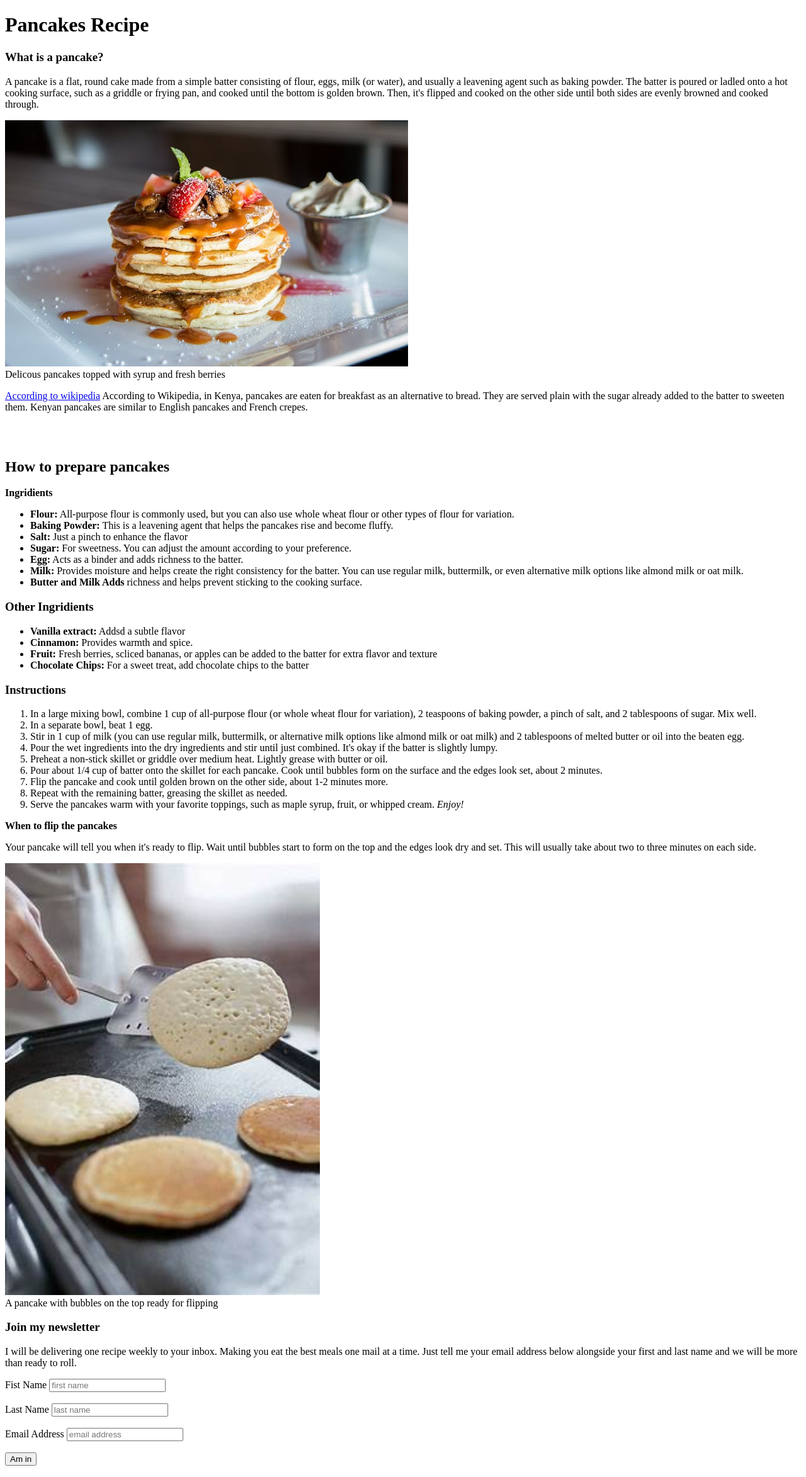
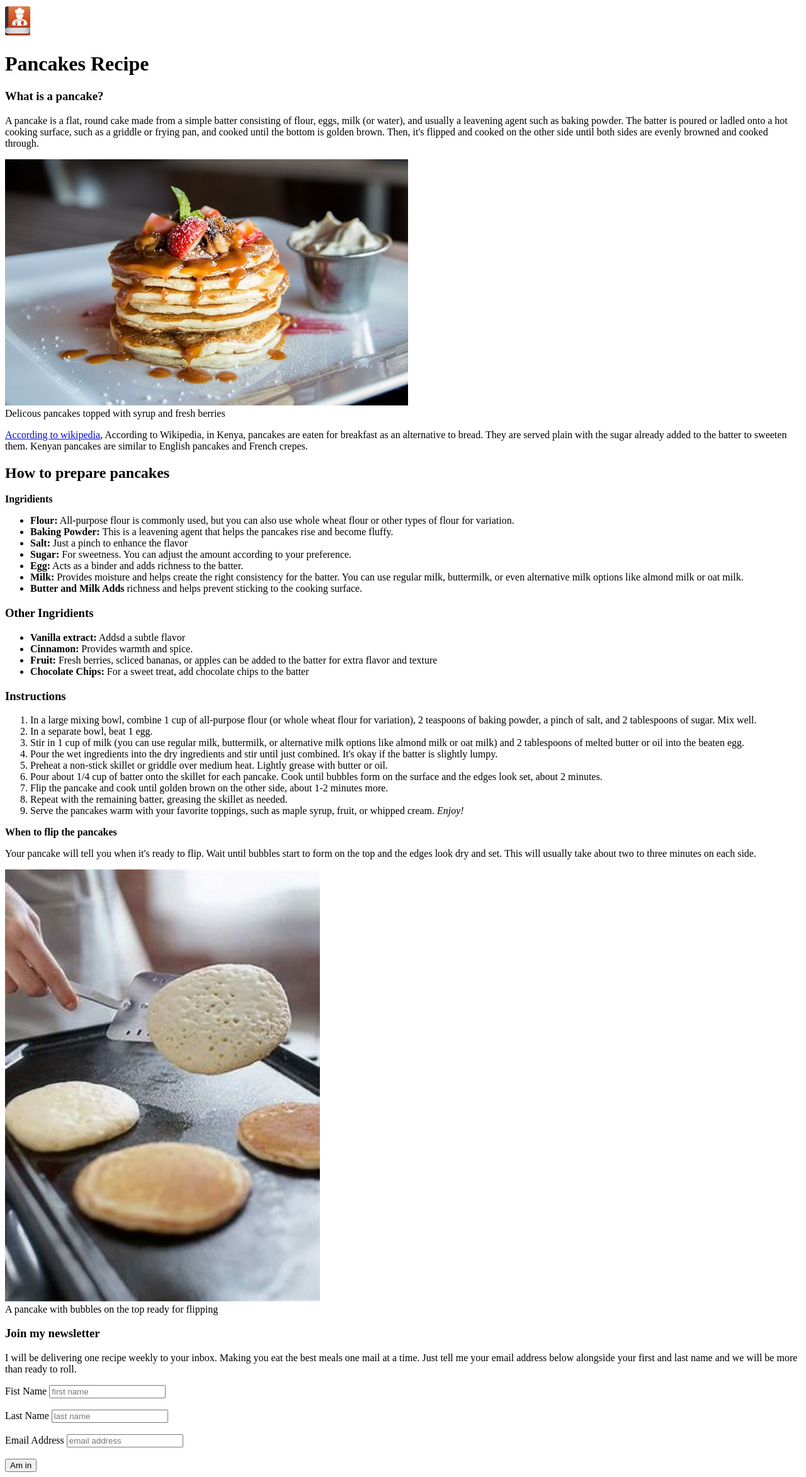
Before and after one commit to JulieWilly/Pancakes_recipe, a plain HTML site: page index.html in a window 1280 px wide. Shown: the whole page at 63% size. Drawn offline with Linux system fonts and the light colour scheme.

Commit message:
Adding minor changes made to the main file.

```diff
--- a/index.html
+++ b/index.html
@@ -4,10 +4,12 @@
 <head>
     <meta charset="UTF-8">
     <meta name="viewport" content="width=device-width, initial-scale=1.0">
+    <link rel="icon" href="assets/logo.jpeg">
     <title>Pancakes recipe</title>
 </head>
 
 <body>
+    <img src="assets/logo.jpeg" width="40px" height="50px" alt="website logo">
     <h1><b>Pancakes Recipe</b></h1>
     <h3> <b>What is a pancake? </b></h3>
     <p>A pancake is a flat, round cake made from a simple batter consisting of flour, eggs, milk (or water), and usually
@@ -16,15 +18,11 @@
         side until both sides are evenly browned and cooked through.</p>
 
     <div>
-        <img src="assets/pancakes-on-a-plate.jpg" alt="Image showing a pancake in a plate."> <br> Delicous pancakes topped with syrup and fresh berries</img>
-
-    <p></p>
+        <img src="assets/pancakes-on-a-plate.jpg" alt="Image showing a pancake in a plate.">
+        <figcaption>Delicous pancakes topped with syrup and fresh berries</figcaption>
     </div>
 
-    <p><a href="https://en.wikipedia.org/wiki/Pancake">According to wikipedia</a> According to Wikipedia, in Kenya, pancakes are eaten for breakfast as an alternative to bread. They are served plain with the sugar already added to the batter to sweeten them. Kenyan pancakes are similar to English pancakes and French crepes. </p>
-
-    <br>
-    <br>
+    <p><a href="https://en.wikipedia.org/wiki/Pancake">According to wikipedia</a>, According to Wikipedia, in Kenya, pancakes are eaten for breakfast as an alternative to bread. They are served plain with the sugar already added to the batter to sweeten them. Kenyan pancakes are similar to English pancakes and French crepes. </p>
 
     <h2><b>How to prepare pancakes</b></h2>
 
@@ -69,7 +67,8 @@
 
     <p><b>When to flip the pancakes</b></p>
     <p>Your pancake will tell you when it's ready to flip. Wait until bubbles start to form on the top and the edges look dry and set. This will usually take about two to three minutes on each side.</p>
-    <img src="assets/pancake-flip-1.jpeg" title="a pancake with bubbles on the top ready for flipping" width ="500px" alt="How to flip a pancake."> <br> A pancake with bubbles on the top ready for flipping</img>
+    <img src="assets/pancake-flip-1.jpeg" title="a pancake with bubbles on the top ready for flipping" width ="500px" alt="How to flip a pancake.">
+    <figcaption>A pancake with bubbles on the top ready for flipping</figcaption>
 
     <div>
         <h3><b>Join my newsletter</b></h3>
```
